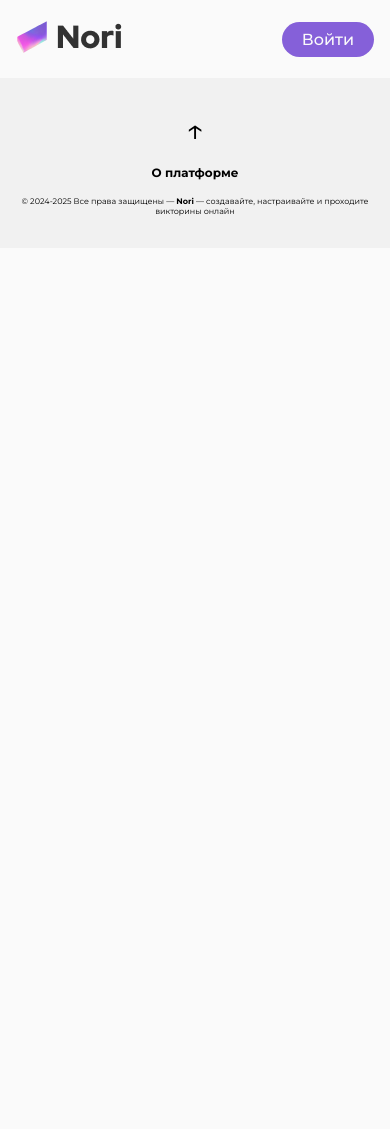
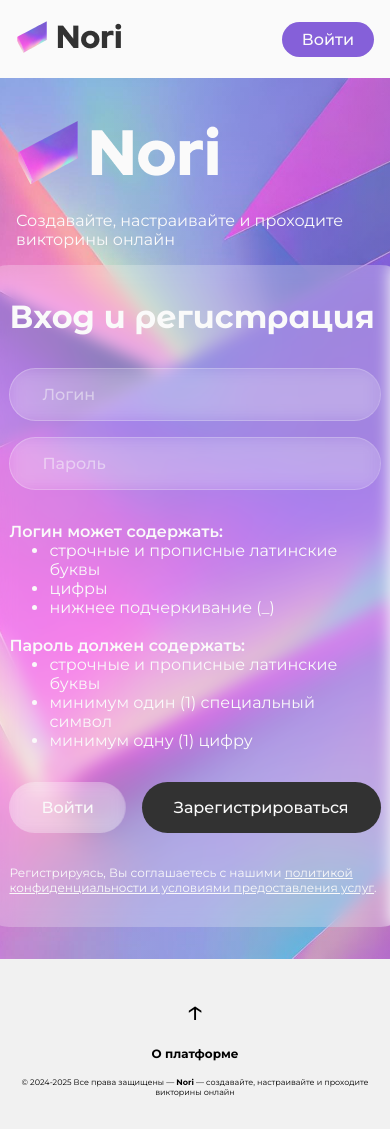
Before and after one commit to asxnah/nori, a PHP site: page /auth.php in a window 390 px wide. Before the commit the page ends 216 px from the top, so only its background shows below. Run offline with PHP 8.4, Linux system fonts and the light colour scheme.

Commit message:
done: register & login

```diff
--- a/_header.php
+++ b/_header.php
@@ -1,3 +1,8 @@
+<?php
+require_once '_config.php';
+session_start();
+?>
+
 <header id="header-pc">
   <a href="index.php"><img src="./assets/logo.png" alt="логотип nori"></a>
   <nav>
--- a/auth.php
+++ b/auth.php
@@ -8,7 +8,49 @@
   <body>
     <?php require_once '_header.php'; ?>
 
-    <main></main>
+    <main>
+      <div id="heading">
+        <img src="./assets/logo-white.png" alt="логотип nori">
+        <p>Создавайте, настраивайте и проходите викторины онлайн</p>
+      </div>
+      <form method="post" action="_auth.php" id="auth" class="card-ts">
+        <h1>Вход и регистрация</h1>
+        <div class="group">
+          <div class="input">
+            <label for="username" hidden></label>
+            <input type="text" id="username" name="username" placeholder="Логин">
+          </div>
+          <div class="input">
+            <label for="password" hidden></label>
+            <input type="password" id="password" name="password" placeholder="Пароль">
+          </div>
+        </div>
+        <div id="info">
+          <p>Логин может содержать:</p>
+          <ul>
+            <li>строчные и прописные латинские буквы</li>
+            <li>цифры</li>
+            <li>нижнее подчеркивание (_)</li>
+          </ul>
+          <br>
+          <p>Пароль должен содержать:</p>
+          <ul>
+            <li>строчные и прописные латинские буквы</li>
+            <li>минимум один (1) специальный символ</li>
+            <li>минимум одну (1) цифру</li>
+          </ul>
+        </div>
+        <div id="btns">
+          <button name="login" class="btn-ts">Войти</button>
+          <button name="register" class="btn-black">Зарегистрироваться</button>
+        </div>
+        <small>
+          Регистрируясь, Вы соглашаетесь с нашими
+          <a href="about">политикой конфиденциальности и условиями предоставления
+            услуг</a>.
+        </small>
+      </form>
+    </main>
 
     <?php require_once '_footer.php'; ?>
   </body>
--- a/css/auth.css
+++ b/css/auth.css
@@ -0,0 +1,197 @@
+/* --------- УДАЛИТЬ --------- */
+:root {
+	--gray-light: #f1f1f1;
+	--gray: #dedede;
+	--gray-dark: #787878;
+	--color-main: #8560d9;
+
+	/* белый и его оттенки */
+	--white: rgba(250, 250, 250, 1);
+	--card-text: rgba(250, 250, 250, 0.75);
+	--input-text: rgba(250, 250, 250, 0.5);
+	--ts-card-bg: rgba(250, 250, 250, 0.25);
+	--ts-input-bg: rgba(250, 250, 250, 0.05);
+
+	/* черный и его оттенки */
+	--black: rgba(50, 50, 50, 1);
+	--color-img-overlay: rgba(50, 50, 50, 0.6);
+}
+/* --------- УДАЛИТЬ --------- */
+
+/* баннер */
+main {
+	padding: 2rem 8rem;
+
+	display: flex;
+	align-items: center;
+	gap: 4rem;
+
+	background: linear-gradient(
+			to left,
+			rgba(133, 96, 217, 0.5) 0%,
+			rgba(133, 96, 217, 0) 75%
+		),
+		url('../assets/base.jpg');
+	background-size: cover;
+	background-position: center;
+}
+
+main > * {
+	flex: 1;
+}
+
+main #heading {
+	display: flex;
+	flex-direction: column;
+	gap: 1rem;
+}
+
+main #heading img {
+	width: 205px;
+	height: 85px;
+}
+
+main #heading p {
+	font-size: 1.5rem;
+	color: var(--white);
+}
+
+main #heading .group {
+	margin-top: 2rem;
+
+	display: flex;
+	gap: 1rem;
+}
+
+main #auth {
+	gap: 2rem;
+	backdrop-filter: blur(0.5rem);
+}
+
+main #auth *:not(.btn-ts) {
+	color: var(--white);
+}
+
+main #auth .group {
+	display: flex;
+	flex-direction: column;
+	gap: 1rem;
+}
+
+main #auth .group .input {
+	display: flex;
+}
+
+main #auth input {
+	padding: 1rem 2rem;
+
+	width: 100%;
+
+	background: var(--ts-input-bg);
+	border: 0.1rem solid var(--ts-card-bg);
+	border-radius: 4rem;
+
+	font-size: 1rem;
+	font-weight: 500;
+
+	backdrop-filter: blur(0.5rem);
+}
+
+main #auth input::placeholder {
+	color: var(--input-text);
+}
+
+#info p {
+	font-weight: 600;
+}
+
+#btns {
+	display: flex;
+	gap: 1rem;
+}
+
+#btns button {
+	padding: 1rem 2rem;
+}
+
+small {
+	font-size: 0.75rem;
+}
+
+small a {
+	text-decoration: underline;
+}
+
+/* восстановление стилей списка */
+
+#info ul {
+	list-style-type: disc;
+	padding-inline-start: 40px;
+}
+
+#info ul * {
+	display: list-item;
+	list-style-type: disc;
+}
+
+/* адаптивность */
+
+@media (max-width: 1150px) {
+	main {
+		flex-direction: column;
+	}
+}
+
+@media (max-width: 800px) {
+	main,
+	#quizes-con {
+		padding: 2rem 1rem;
+	}
+}
+
+@media (max-width: 600px) {
+	main {
+		gap: 1rem;
+	}
+
+	main #heading p {
+		font-size: 1rem;
+	}
+
+	main #heading .group {
+		margin-top: 0;
+
+		flex-direction: column;
+		gap: 0.5rem;
+	}
+
+	.card-quiz {
+		padding: 1rem;
+		min-width: 8rem;
+
+		border-radius: 1rem;
+	}
+
+	.card-quiz header .question-count {
+		font-size: 0.75rem;
+	}
+
+	.card-quiz header img {
+		width: 1rem;
+		height: 1rem;
+	}
+
+	.card-quiz h3 {
+		margin-top: 2rem;
+
+		font-size: 1rem;
+	}
+
+	.card-quiz footer {
+		row-gap: 0;
+	}
+
+	.card-quiz footer * {
+		font-size: 0.75rem;
+	}
+}
--- a/user.php
+++ b/user.php
@@ -8,7 +8,11 @@
   <body>
     <?php require_once '_header.php'; ?>
 
-    <main></main>
+    <main>
+      <form action="_auth.php" method="post">
+        <button name="logout">выйти</button>
+      </form>
+    </main>
 
     <?php require_once '_footer.php'; ?>
   </body>
```
Also changed, not shown: _auth.php (added, +92 -0 lines).
